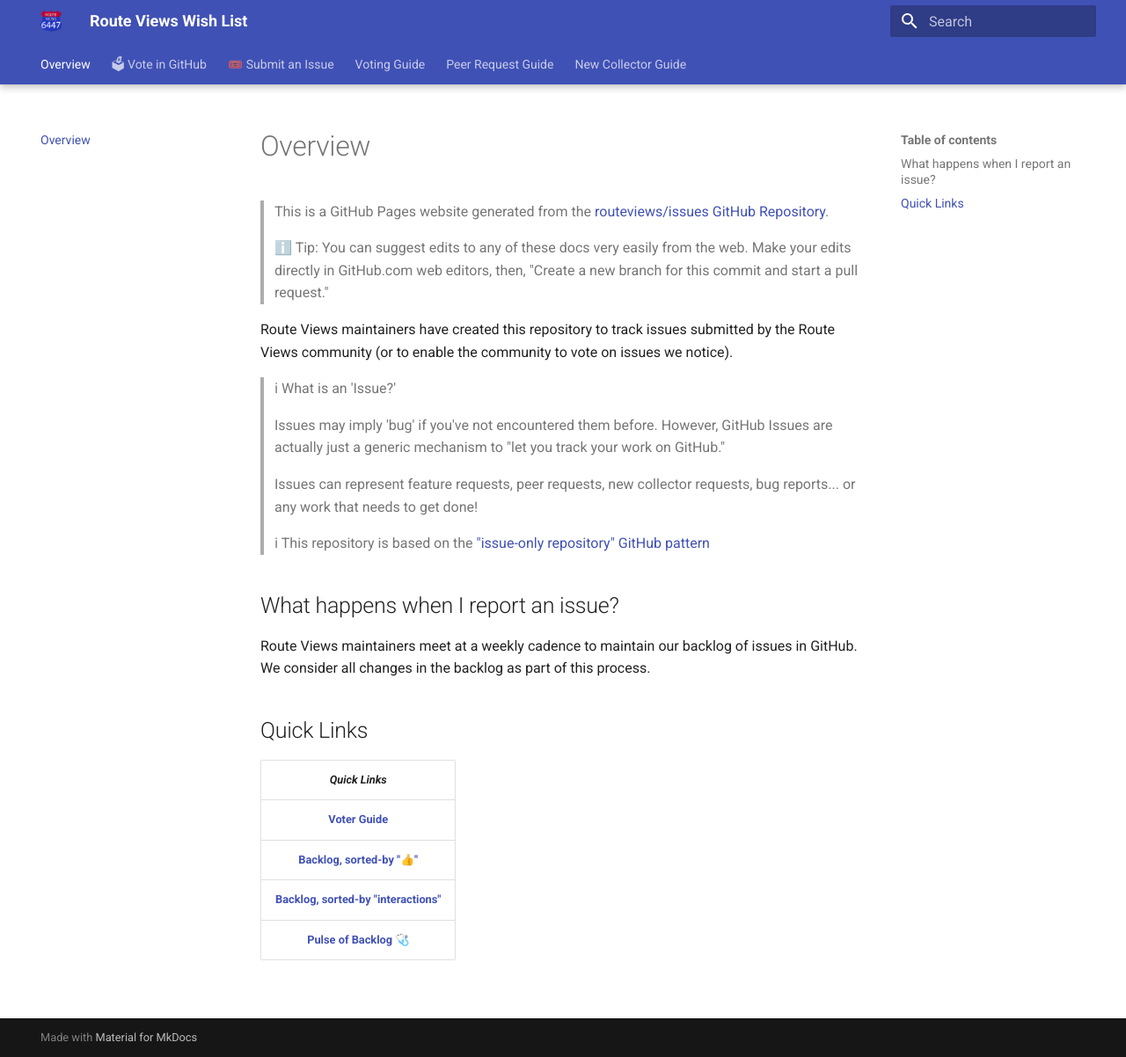
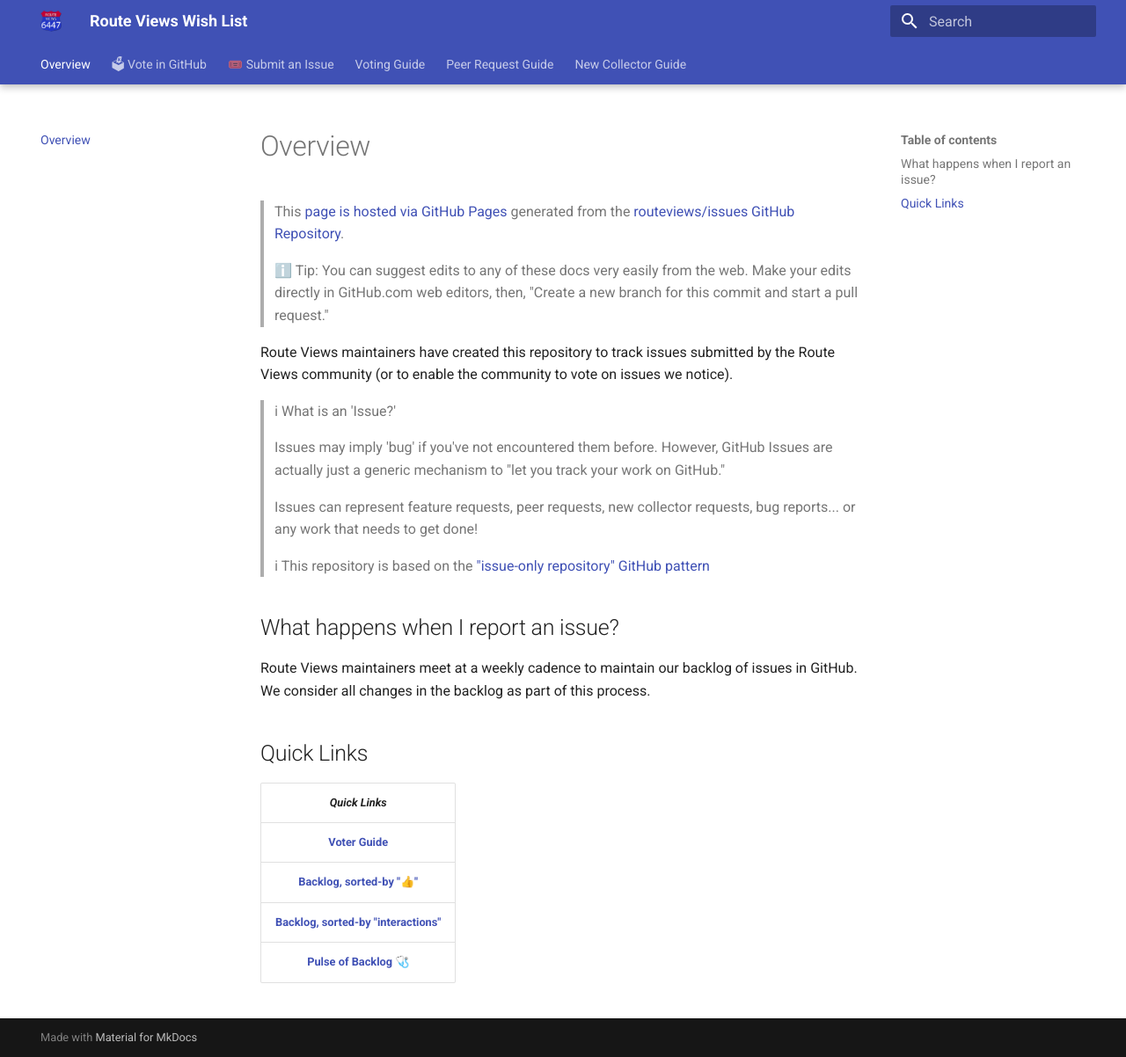
Before and after one commit to routeviews/issues, an MkDocs documentation site: the page built from docs/README.md, in a window 1280 px wide and 1202 px high. Shown: the whole window at 88% size. Built offline with MkDocs 1.6.1 and Material for MkDocs 9.7.7, drawn with Linux system fonts in a browser that asks for light colours.

Commit message:
Make it easier to navigate to docs in github pages

```diff
--- a/docs/README.md
+++ b/docs/README.md
@@ -1,6 +1,6 @@
 # Overview
 
-> This is a GitHub Pages website generated from the [routeviews/issues GitHub Repository](https://github.com/routeviews/issues).
+> This [page is hosted via GitHub Pages](https://routeviews.github.io/issues/) generated from the [routeviews/issues GitHub Repository](https://github.com/routeviews/issues).
 >
 > ℹ️ Tip: You can suggest edits to any of these docs very easily from the web.
 > Make your edits directly in GitHub.com web editors, then, "Create a new branch for this commit and start a pull request."
```
Also changed, not shown: README.md (added, +1 -0 lines).
